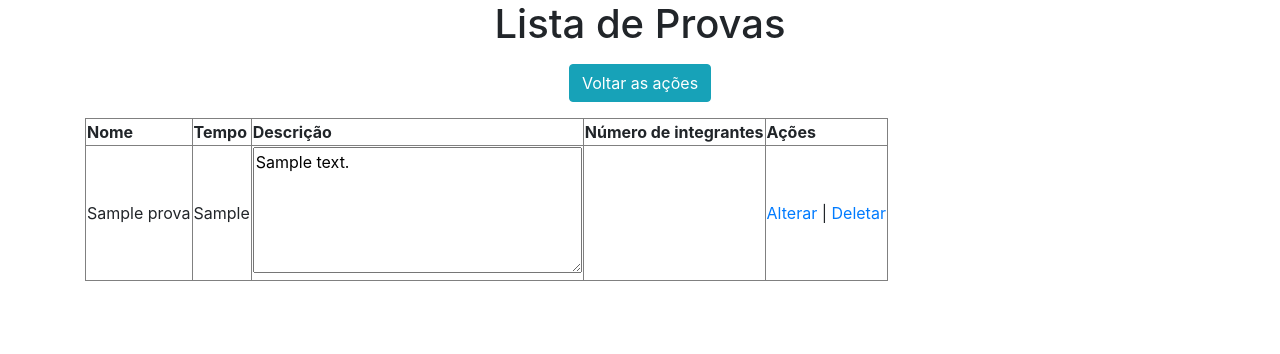
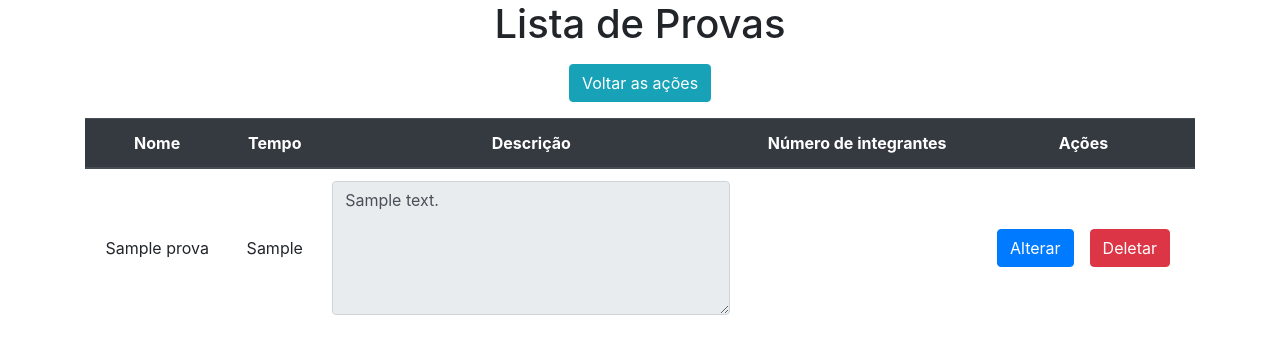
Before and after one commit to GabrielPerico/GincanaCI, a CodeIgniter app: page /aulaphp/index.php/provas/listar in a window 1280 px wide. Shown: the top 354 px of the page. Run offline with CodeIgniter, Linux system fonts and the light colour scheme; tables that the repository leaves empty or names only in its code hold one stand-in row (values such as "Sample post"); data that the repository does not hold is empty.

Commit message:
Bootstrap na página de listagem feito

```diff
--- a/application/views/ListaProvas.php
+++ b/application/views/ListaProvas.php
@@ -17,28 +17,27 @@
                 <a class="btn btn-info mt-2 mb-3" href="<?= $this->config->base_url() . '/index.php' ?>">Voltar as ações</a>
             </div>
         </div>
-        <table border="1">
-            <thead>
+        <table class="table table-hover text-center">
+            <thead class="thead-dark">
                 <tr>
-                    <th>Nome</th>
-                    <th>Tempo</th>
-                    <th>Descrição</th>
-                    <th>Número de integrantes</th>
-                    <th>Ações</th>
+                    <th scope="col">Nome</th>
+                    <th scope="col">Tempo</th>
+                    <th scope="col">Descrição</th>
+                    <th scope="col">Número de integrantes</th>
+                    <th scope="col">Ações</th>
                 </tr>
             </thead>
             <tbody>
                 <?php
                 foreach ($provas as $p) {
                     echo '<tr>';
-                    echo '<td>' . $p->nome . '</td>';
-                    echo '<td>' . $p->tempo . '</td>';
-                    echo '<td><textarea cols="30" rows="5">' . $p->descricao . '</textarea></td>';
-                    echo '<td>' . $p->NIntegrantes . '</td>';
-                    echo '<td>'
-                        . '<a href="' . $this->config->base_url() . 'index.php/Provas/alterar/' . $p->id . '">Alterar</a>'
-                        . ' | '
-                        . '<a href="' . $this->config->base_url() . 'index.php/Provas/deletar/' . $p->id . '">Deletar</a>';
+                    echo '<td class="align-middle">' . $p->nome . '</td>';
+                    echo '<td class="align-middle">' . $p->tempo . '</td>';
+                    echo '<td class="align-middle"><textarea class="md-textarea form-control" disabled cols="30" rows="5">' . $p->descricao . '</textarea></td>';
+                    echo '<td class="align-middle">' . $p->NIntegrantes . '</td>';
+                    echo '<td class="align-middle">'
+                        . '<a class="btn btn-primary mr-3" href="' . $this->config->base_url() . 'index.php/Provas/alterar/' . $p->id . '">Alterar</a>'
+                        . '<a class="btn btn-danger" href="' . $this->config->base_url() . 'index.php/Provas/deletar/' . $p->id . '">Deletar</a>';
                     echo '</td>';
                     echo '</tr>';
                 }
```
